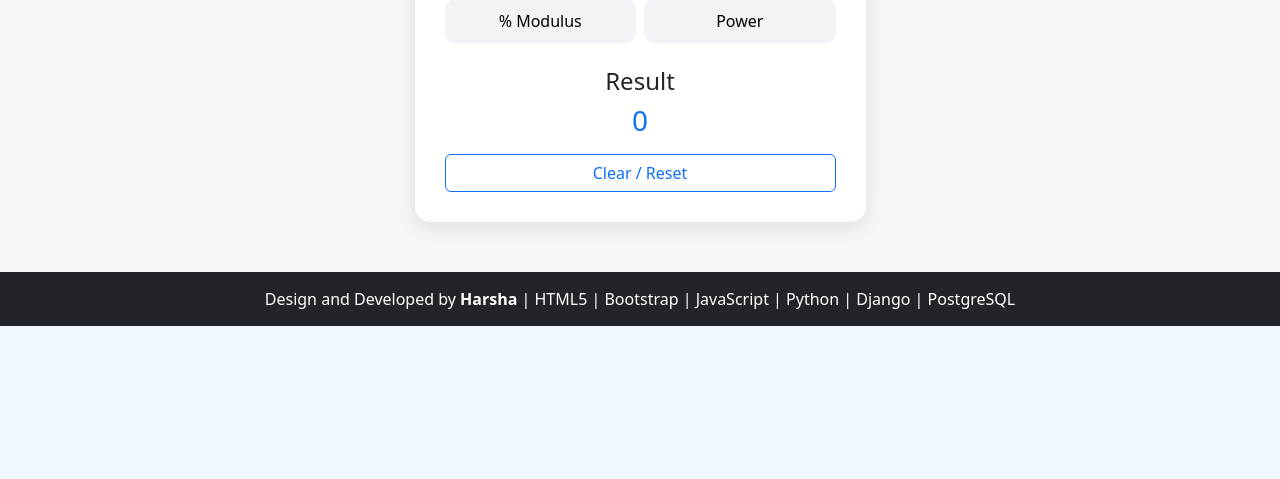
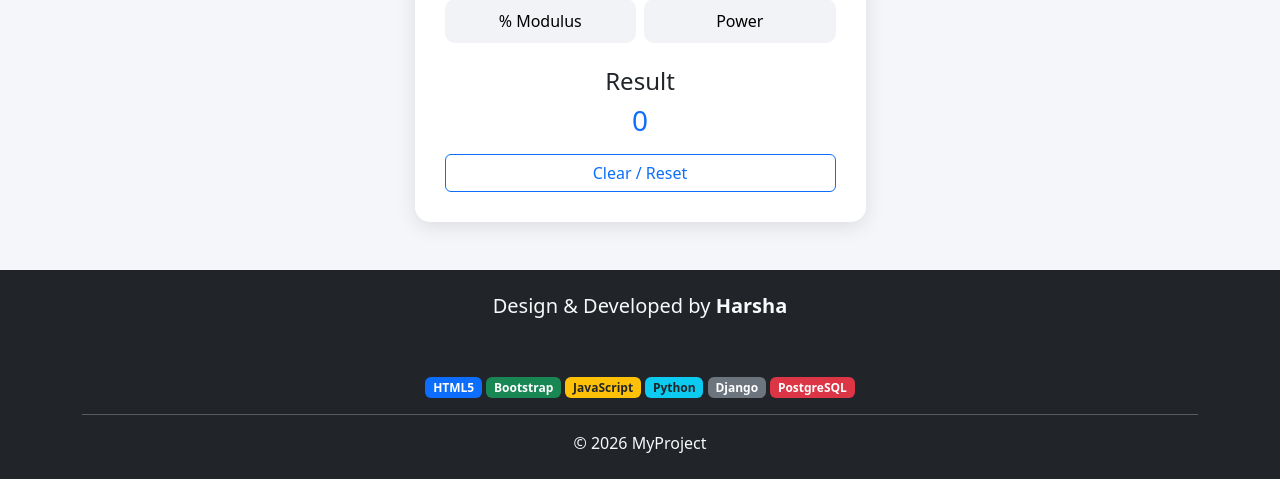
Before and after one commit to harshahiremath591-n/internship-django, a Django app: page / in a window 1280 px wide. Shown: the part 924-1403 px from the top of the page. Before the commit the page ends 1250 px from the top, so only its background shows below. Run offline with Django 4.2, Linux system fonts and the light colour scheme; data that the repository does not hold is empty.

Commit message:
updated footer

```diff
--- a/myapp/templates/home.html
+++ b/myapp/templates/home.html
@@ -299,18 +299,56 @@ Clear / Reset
 
 <!-- Footer -->
 
-<div class="footer">
+<footer class="bg-dark text-light mt-5">
 
-Design and Developed by <b>Harsha</b> |
-HTML5 | Bootstrap | JavaScript | Python | Django | PostgreSQL
+<div class="container text-center py-4">
+
+<h5 class="mb-3">Design & Developed by <strong>Harsha</strong></h5>
+
+
+<!-- SOCIAL ICONS -->
+
+<div class="mb-3">
+
+<a href="https://github.com/harshahiremath591-n" class="text-light me-3" target="_blank">
+<i class="fab fa-github fa-lg"></i>
+</a>
+
+<a href="mailto:harshahiremath591@gmail.com" class="text-light">
+<i class="fas fa-envelope fa-lg"></i>
+</a>
 
 </div>
 
 
+<!-- TECHNOLOGIES -->
 
-<!-- Bootstrap JS -->
+<div class="mb-3">
+
+<span class="badge bg-primary">HTML5</span>
+<span class="badge bg-success">Bootstrap</span>
+<span class="badge bg-warning text-dark">JavaScript</span>
+<span class="badge bg-info text-dark">Python</span>
+<span class="badge bg-secondary">Django</span>
+<span class="badge bg-danger">PostgreSQL</span>
+
+</div>
+
+<hr class="bg-light">
+
+<p class="mb-0">
+© 2026 MyProject
+</p>
+
+</div>
+
+</footer>
+
 
 <script src="https://cdn.jsdelivr.net/npm/bootstrap@5.3.2/dist/js/bootstrap.bundle.min.js"></script>
+
+</body>
+</html>
 
 
 <script>
@@ -431,7 +469,3 @@ alert(table);
 }
 
 </script>
-
-
-</body>
-</html>
```
Also changed, not shown: internship/settings.py (+10 -3 lines), db.sqlite3 (added).
